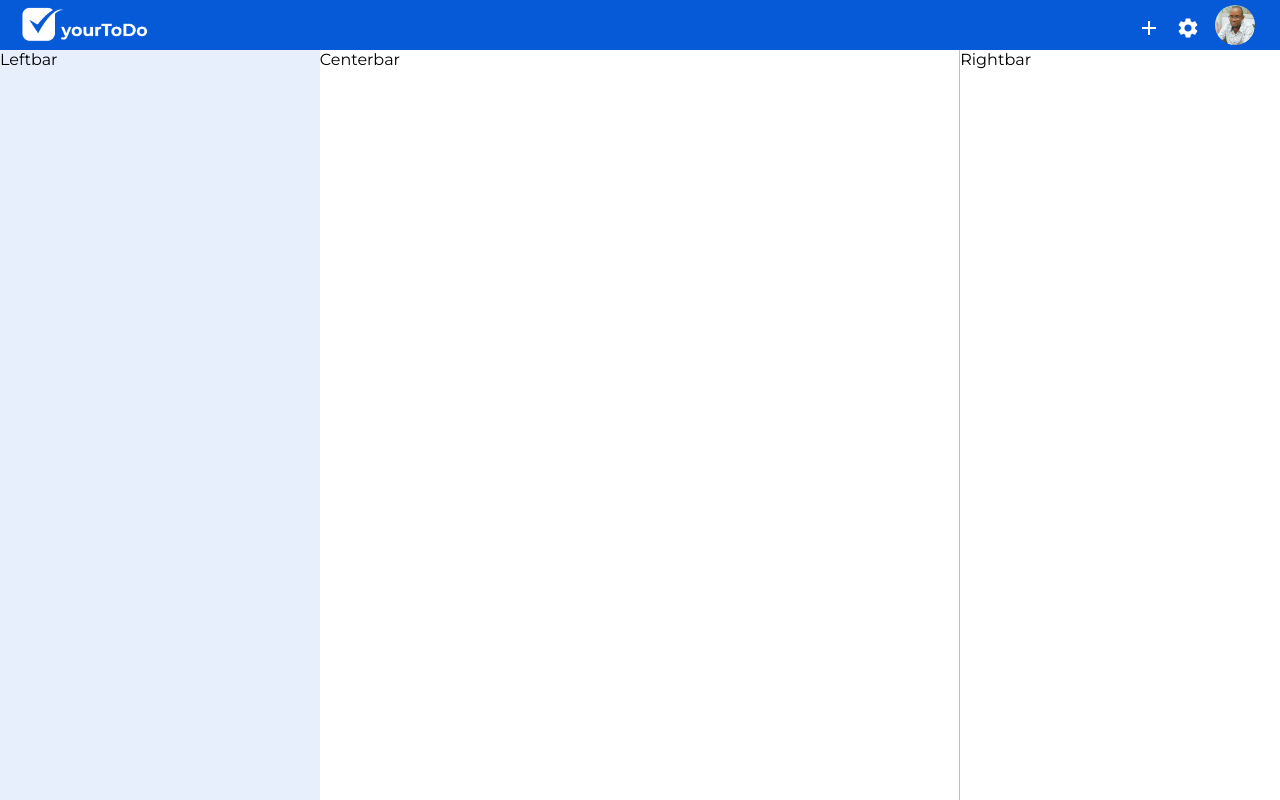
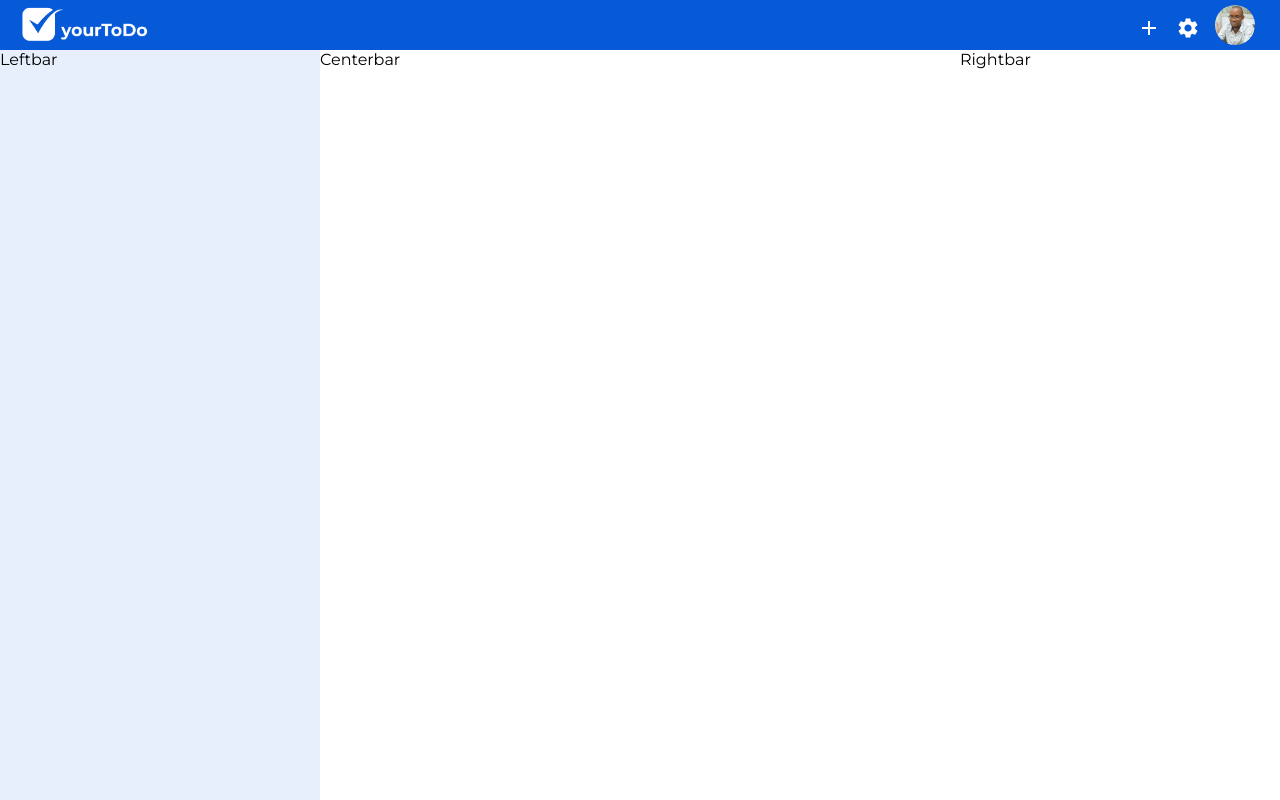
Before and after one commit to namakula-josephine/to-do-app, a React (Create React App) app: page / in a window 1280 px wide. Built offline with nearby package versions, Linux system fonts and the light colour scheme.

Commit message:
removed right border

```diff
--- a/src/components/centerbar/Centerbar.css
+++ b/src/components/centerbar/Centerbar.css
@@ -1,4 +1,3 @@
 .centerBar{
     flex: 6;
-    border-right: 0.5px solid #C0C0C0;
 }
```
